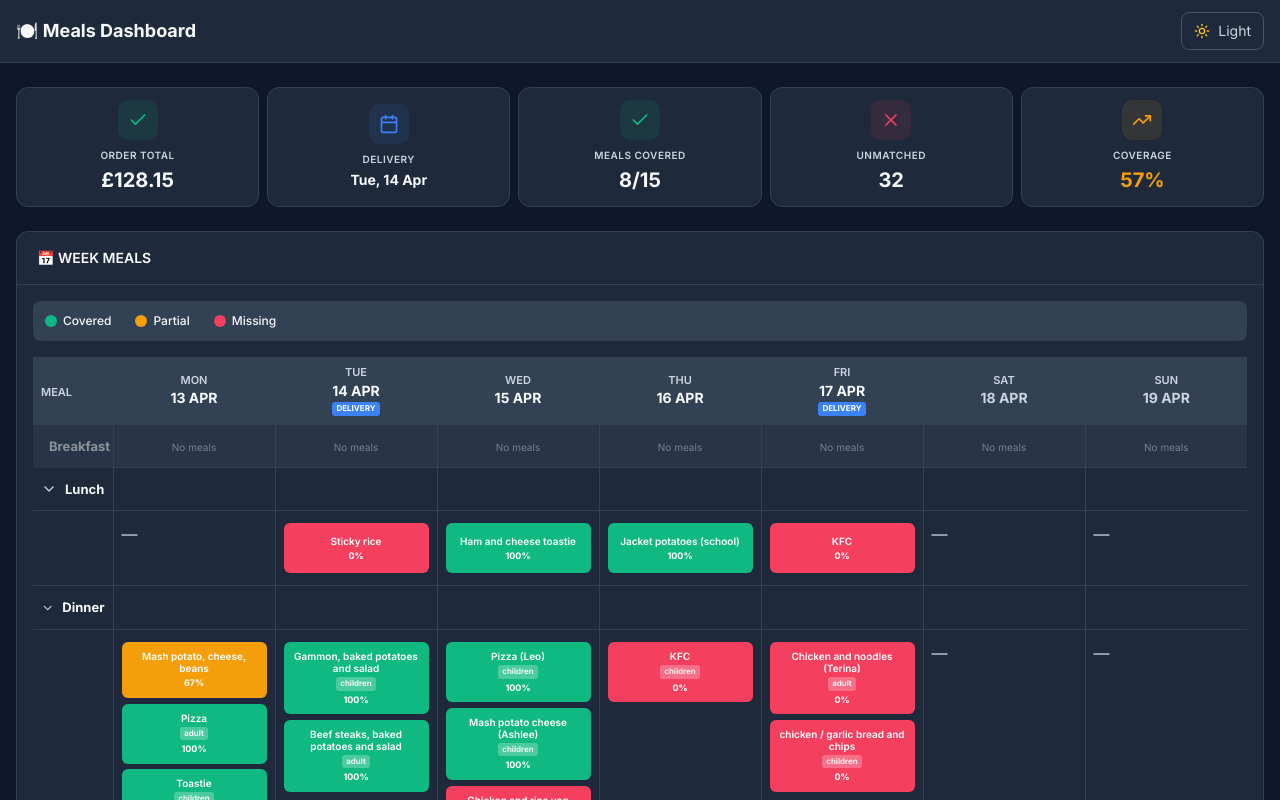
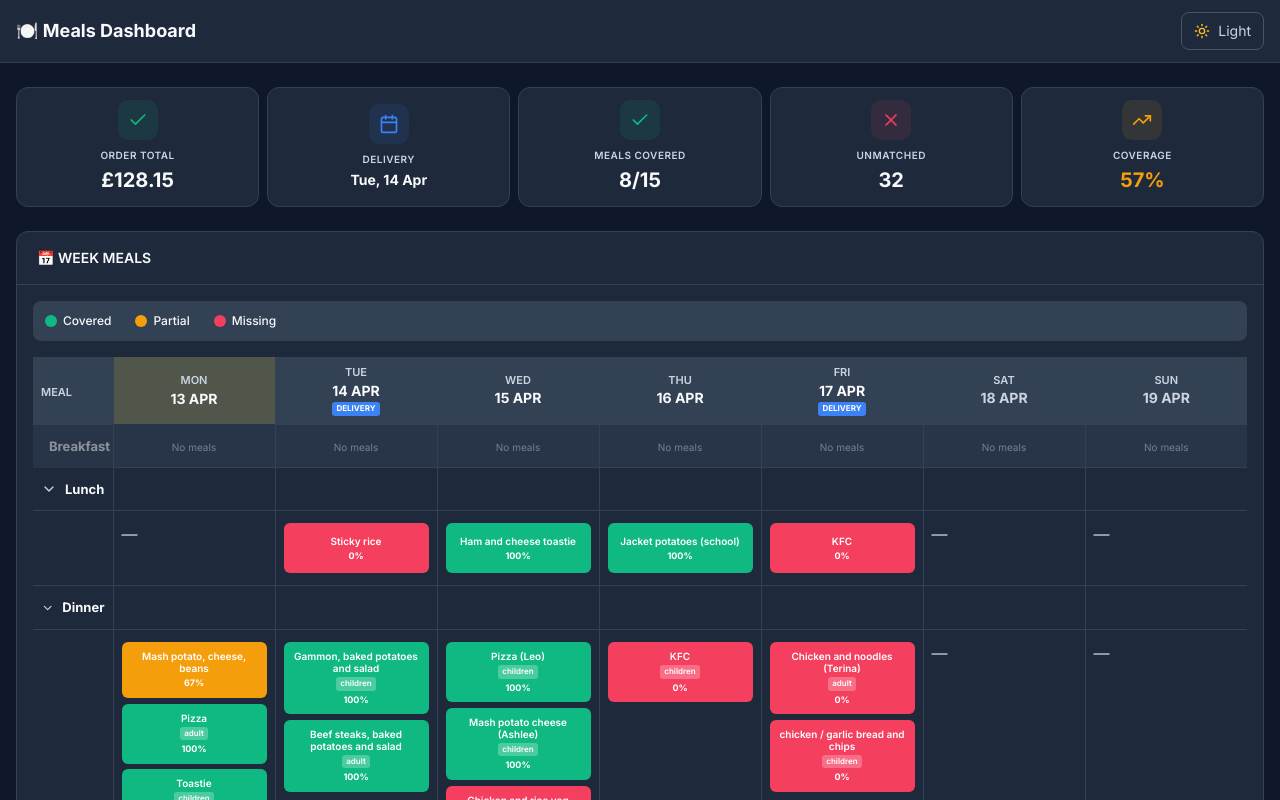
Before and after one commit to dannytsang/meals-dashboard, a Next.js app: page / in a window 1280 px wide. Shown: the top 800 px of the page. Built offline with nearby package versions, Linux system fonts and the light colour scheme.

Commit message:
feat: highlight current day in calendar using browser local time

```diff
--- a/app/globals.css
+++ b/app/globals.css
@@ -29,6 +29,7 @@
   --accent-pink: #ec4899;
   --accent-pink-bg: rgba(236, 72, 153, 0.1);
   --accent-cyan: #06b6d4;
+  --highlight-today: rgba(250, 204, 21, 0.15);
   --shadow-sm: 0 1px 2px 0 rgba(0, 0, 0, 0.3);
   --shadow-md: 0 4px 6px -1px rgba(0, 0, 0, 0.4);
   --shadow-lg: 0 10px 15px -3px rgba(0, 0, 0, 0.5);
@@ -60,6 +61,7 @@
   --accent-purple-bg: rgba(147, 51, 234, 0.08);
   --accent-pink: #db2777;
   --accent-pink-bg: rgba(219, 39, 119, 0.08);
+  --highlight-today: rgba(250, 204, 21, 0.2);
   --shadow-sm: 0 1px 2px 0 rgba(0, 0, 0, 0.05);
   --shadow-md: 0 4px 6px -1px rgba(0, 0, 0, 0.1);
   --shadow-lg: 0 10px 15px -3px rgba(0, 0, 0, 0.1);
--- a/app/page.tsx
+++ b/app/page.tsx
@@ -213,7 +213,9 @@ export default function MealsDashboardPage() {
 
   const days: { date: string; isToday: boolean }[] = [];
   const current = new Date(startDate);
-  const today = new Date().toISOString().split('T')[0];
+  // Use local date for today comparison (browser timezone)
+  const todayLocal = new Date();
+  const today = `${todayLocal.getFullYear()}-${String(todayLocal.getMonth() + 1).padStart(2, '0')}-${String(todayLocal.getDate()).padStart(2, '0')}`;
   while (current <= new Date(endDate)) {
     const dateStr = current.toISOString().split('T')[0];
     days.push({ date: dateStr, isToday: dateStr === today });
@@ -402,7 +404,8 @@ export default function MealsDashboardPage() {
                             textAlign: 'center' as const,
                             padding: '0.5rem 0.25rem',
                             borderLeft: '1px solid var(--border-color)',
-                            borderBottom: '1px solid var(--border-color)',
+                            borderBottom: isToday ? '3px solid var(--accent-green)' : '1px solid var(--border-color)',
+                            backgroundColor: isToday ? 'var(--highlight-today)' : 'transparent',
                             position: 'relative' as const
                           }}>
                             <span style={{
```
